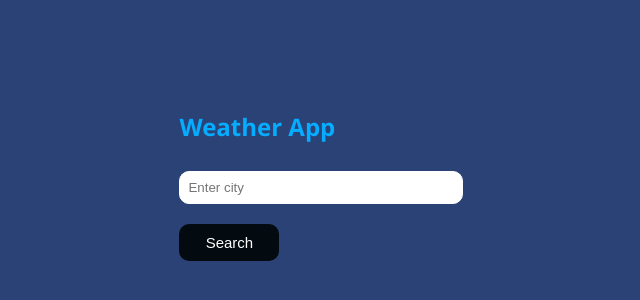
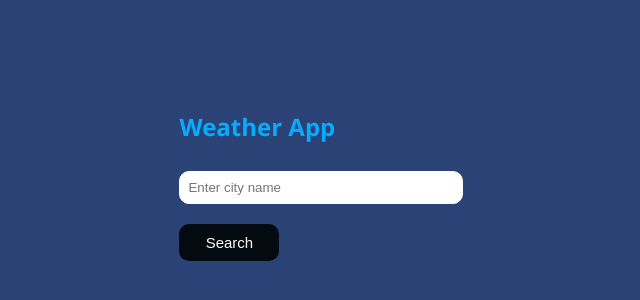
Before and after one commit to ahmadkarim01/WeatherApp, a plain HTML site: page index.html in a window 1280 px wide. Shown: the part 194-494 px from the top of the page, 311-951 px from the left. Drawn offline with Linux system fonts and the light colour scheme.

Commit message:
index.html

```diff
--- a/index.html
+++ b/index.html
@@ -9,7 +9,7 @@
 <body>
     <div id="Weather-container">
         <h2>Weather App</h2>
-        <input type="text" id="city" placeholder="Enter city">
+        <input type="text" id="city" placeholder="Enter city name">
         <button onclick="getWeather()">Search</button>
 
         <img id="weather-icon" alt="Weather Icon">
```
